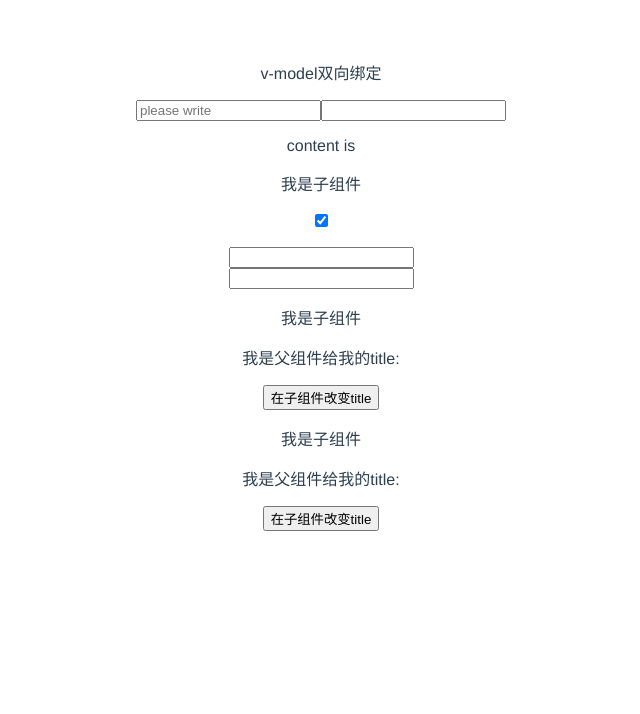
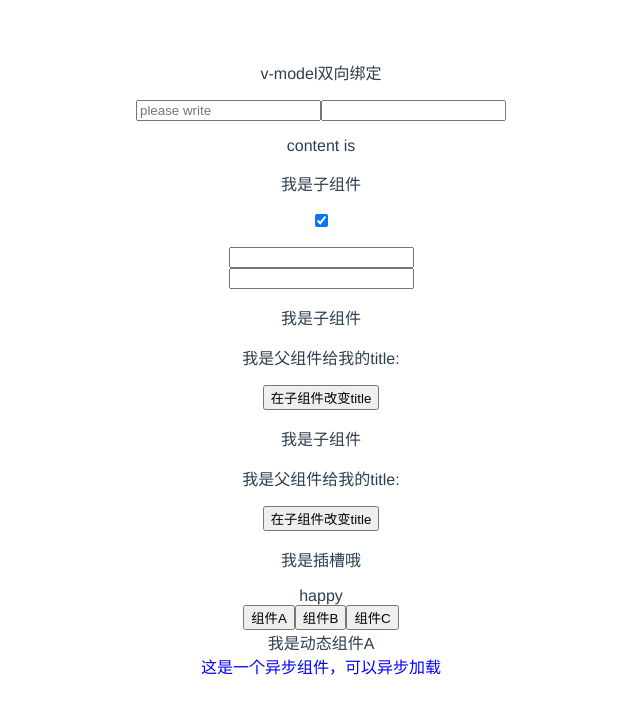
Before and after one commit to aiyaya211/vue-learning, a Vue app in the folder my-project/: page / in a window 1280 px wide. Shown: the top 714 px of the page, without its empty margins (319-959 px from the left). Built offline with nearby package versions, Linux system fonts and the light colour scheme.

Commit message:
动态组件

```diff
--- a/my-project/src/components/tips.vue
+++ b/my-project/src/components/tips.vue
@@ -9,8 +9,27 @@
         <p>{{ myword }}</p>
         <custom-input v-model="myword" />
         <base-input v-on:focus="onFocus"/>
+        <!-- sync属性修饰符语法糖 -->
         <update-child :title="mycontent" v-on:update:title="mycontent = $event"/>
         <update-child :title.sync="mycontent" />
+        <!-- 插槽 -->
+        <slot-component>
+            <span>插槽起作用了</span>
+            <template  v-slot:default="slotProps">
+                <span >{{ slotProps.user.mood }}</span>
+            </template>
+        </slot-component>
+        <!-- 动态组件 -->
+        <div>
+            <button @click="changeComponent('A')">组件A</button>
+            <button @click="changeComponent('B')">组件B</button>
+            <button @click="changeComponent('C')">组件C</button>
+        </div>
+        <keep-alive>
+            <component :is="currentComponent"></component>
+        </keep-alive>
+        <!-- 异步组件 -->
+        <async-component></async-component>
     </div>
 </template>
 <script>
@@ -18,24 +37,44 @@ import selfComponent from '../mycomponents/selfComponent.vue';
 import customInput from '../mycomponents/customInput';
 import baseInput from '../mycomponents/baseInput';
 import UpdateChild from '../mycomponents/updateChild.vue';
+import SlotComponent from '../mycomponents/slotComponent.vue';
+import AComponent from '../mycomponents/activeComponents/aComponent';
+import BComponent from '../mycomponents/activeComponents/bComponent';
+import CComponent from '../mycomponents/activeComponents/cComponent';
 
 export default {
     components: {
         selfComponent,
         customInput,
         baseInput,
-        UpdateChild
-
+        UpdateChild,
+        SlotComponent,
+        AComponent,
+        BComponent,
+        CComponent,
     },
     data() {
         return {
             mycontent: '',
             myword: '',
+            currentComponent: 'AComponent', // 当前组件
         }
     },
     methods: {
         onFocus() {
             console.log('onFocus')
+        },
+        changeComponent(type) {
+            switch(type) {
+                case 'C':
+                    this.currentComponent = CComponent
+                    break;
+                case 'B':
+                    this.currentComponent = BComponent
+                    break;
+                default:
+                    this.currentComponent = AComponent
+                }
         }
     }
 }
--- a/my-project/src/main.js
+++ b/my-project/src/main.js
@@ -1,5 +1,14 @@
 import Vue from 'vue'
 import App from './App.vue'
+import asyncComponent from './mycomponents/asyncComponent.vue';
+
+// 过了1000ms之后才会渲染异步组件的内容
+Vue.component('async-component', function(resolve){
+  setTimeout(function(){
+    // 向resolve回调传递组件定义
+    resolve(asyncComponent);
+  }, 1000);
+});
 
 Vue.config.productionTip = false
 
--- /dev/null
+++ b/my-project/src/mycomponents/activeComponents/aComponent.vue
@@ -0,0 +1,3 @@
+<template>
+    <div>我是动态组件A</div>
+</template>
--- /dev/null
+++ b/my-project/src/mycomponents/activeComponents/bComponent.vue
@@ -0,0 +1,3 @@
+<template>
+    <div>我是动态组件B</div>
+</template>
--- /dev/null
+++ b/my-project/src/mycomponents/activeComponents/cComponent.vue
@@ -0,0 +1,3 @@
+<template>
+    <div>我是动态组件C</div>
+</template>
--- /dev/null
+++ b/my-project/src/mycomponents/asyncComponent.vue
@@ -0,0 +1,5 @@
+<template>
+    <div style="color: blue;">
+        这是一个异步组件，可以异步加载
+    </div>
+</template>
--- /dev/null
+++ b/my-project/src/mycomponents/slotComponent.vue
@@ -0,0 +1,18 @@
+<template>
+    <div>
+        <p>我是插槽哦</p>
+        <slot v-bind:user="user"></slot>
+    </div>
+</template>
+<script>
+export default {
+    data() {
+        return {
+            user: {
+                name: 'aiyaya',
+                mood: 'happy'
+            }
+        }
+    }
+}
+</script>
```
Also changed, not shown: 1 other file (tests, documents, lock files or other folders).
